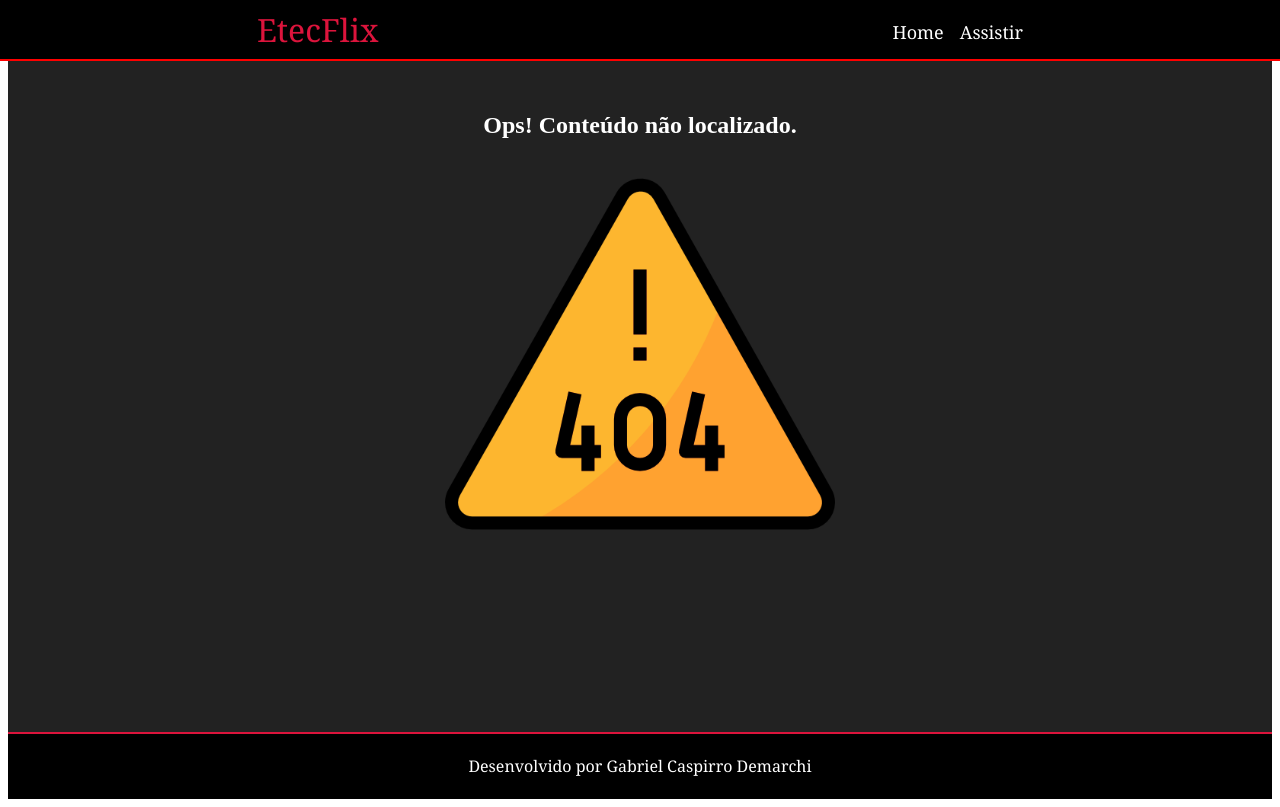
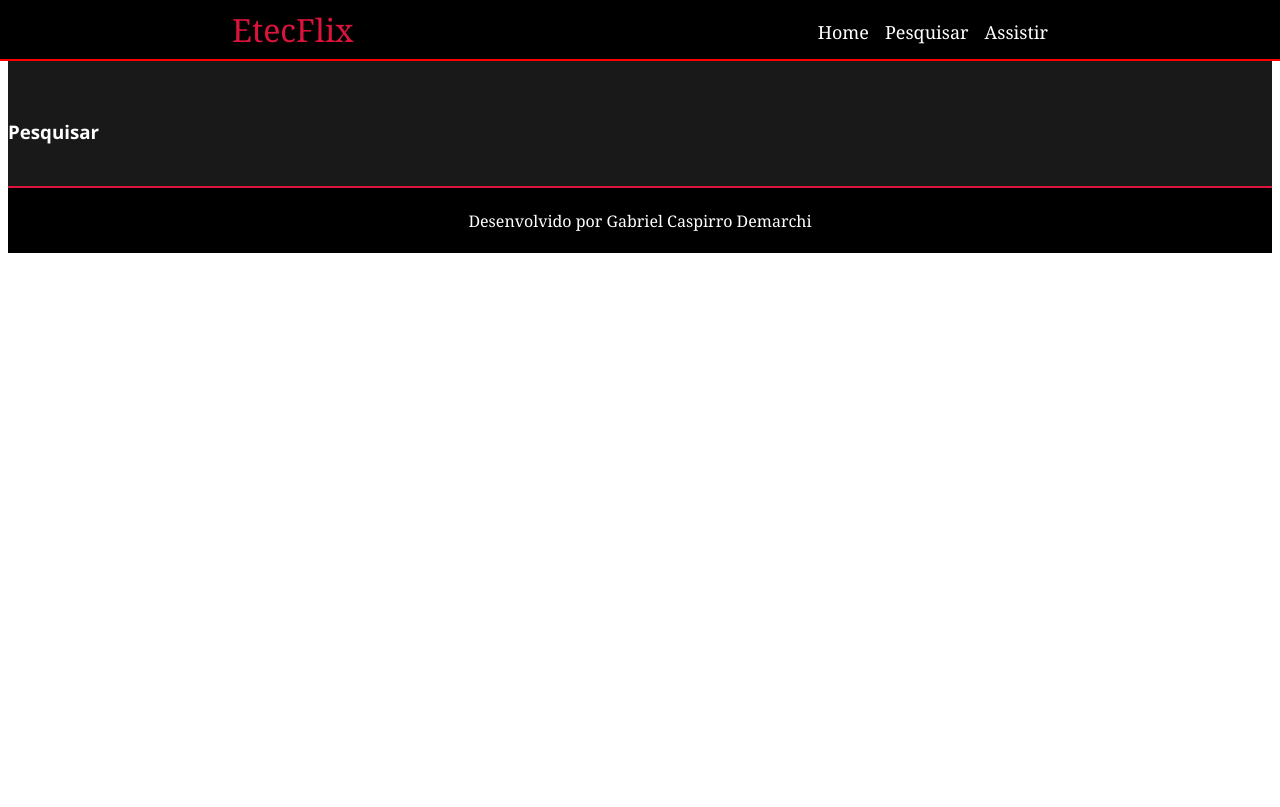
Before and after one commit to GabrielCaspirro/React-IW, a React (Create React App) app: page /search in a window 1280 px wide. Built offline with nearby package versions, Linux system fonts and the light colour scheme.

Commit message:
12 minutos - video 12

```diff
--- a/src/components/Card/index.js
+++ b/src/components/Card/index.js
@@ -1,13 +1,12 @@
+import { Link } from 'react-router-dom';
 import styles from './Card.module.css';
 
 function Card ({id}){
     return(
         <section className={styles.card}>
-            <a href={`https://www.youtube.com/watch?v=${id}`}
-            rel="noreferrer noopener"
-            target="_blank">
+            <Link to={`/watch/${id}`}>
                 <img src={`https://img.youtube.com/vi/${id}/mqdefault.jpg`} alt="capa"></img>
-            </a>
+            </Link>
         </section>
     )
 }
--- a/src/components/Container/Container.module.css
+++ b/src/components/Container/Container.module.css
@@ -3,6 +3,7 @@
     height: 100%;
     background-color: #191919;
     color:white;
+    font-family: 'Segoe UI', Tahoma, Geneva, Verdana, sans-serif;
     margin: 0;
     padding-block:1.5rem;
     text-align: center;
--- a/src/components/Header/index.js
+++ b/src/components/Header/index.js
@@ -10,6 +10,7 @@ function Header(){
             </Link>
             <nav>
                 <Link to="/">Home</Link>
+                <Link to="/search">Pesquisar</Link>
                 <Link to="/watch">Assistir</Link>
             </nav>
         </header>
--- /dev/null
+++ b/src/pages/Search/index.js
@@ -0,0 +1,20 @@
+import Container from "../../components/Container";
+import Footer from "../../components/Footer";
+import Header from "../../components/Header";
+import styles from "./search.module.css";
+
+function Search(){
+    return(
+        <>
+            <Header/>
+            <Container>
+                <section className={styles.search}>
+                    <h1>Pesquisar</h1>
+                </section>
+            </Container>
+            <Footer/>
+        </>
+    );
+}
+
+export default Search;
--- /dev/null
+++ b/src/pages/Search/search.module.css
@@ -0,0 +1,4 @@
+.search{
+    display: flex;
+    padding-top: 68px;
+}
--- a/src/pages/Watch/index.js
+++ b/src/pages/Watch/index.js
@@ -2,14 +2,30 @@ import Header from "../../components/Header";
 import Container from "../../components/Container";
 import styles from "./Watch.module.css"
 import Footer from "../../components/Footer";
+import { useParams } from "react-router-dom";
+import videos from "../../json/videos.json";
+import PageNotFound from "../PageNotFound";
 
 function Watch(){
+    const params = useParams();
+    const video = videos.find((video) => {
+        return video.id === params.id;
+    })
+    if (!video) {return <PageNotFound/>}
+
     return(
         <>
             <Header />
             <Container>
                 <section className={styles.watch}>
-                <iframe width="810" height="420" src="https://www.youtube.com/embed/2y1qW_aH0gQ?si=Qn-BrakckKD1tOxZ" title="YouTube video player" frameborder="0" allow="accelerometer; autoplay; clipboard-write; encrypted-media; gyroscope; picture-in-picture; web-share" referrerpolicy="strict-origin-when-cross-origin" allowfullscreen></iframe>
+                <iframe width="810" height="420"
+                    src={`https://www.youtube.com/embed/${video.id}`}
+                    title="YouTube video player"
+                    frameborder="0"
+                    allow="accelerometer; autoplay; clipboard-write; encrypted-media; gyroscope; picture-in-picture; web-share"
+                    referrerpolicy="strict-origin-when-cross-origin"
+                    allowfullscreen>
+                </iframe>
                 </section>
             </Container>
             <Footer/>
--- a/src/routes.js
+++ b/src/routes.js
@@ -2,14 +2,15 @@ import { BrowserRouter, Routes, Route } from "react-router-dom";
 import Home from "./pages/Home";
 import Watch from "./pages/Watch";
 import PageNotFound from "./pages/PageNotFound"
-
+import Search from "./pages/Search";
 
 function AppRoutes(){
     return(
         <BrowserRouter>
             <Routes>
                 <Route path="/" element={<Home/>}></Route>
-                <Route path="/watch" element={<Watch/>}></Route>
+                <Route path="/watch/:id" element={<Watch/>}></Route>
+                <Route path="/search" element={<Search/>}></Route>
                 <Route path="*" element={<PageNotFound/>}></Route>
             </Routes>
         </BrowserRouter>
```
Also changed, not shown: src/pages/Home/index.js (+6 -5 lines).
